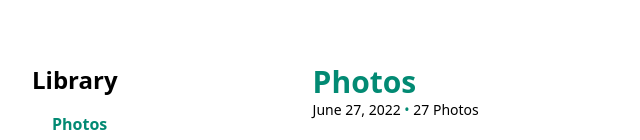
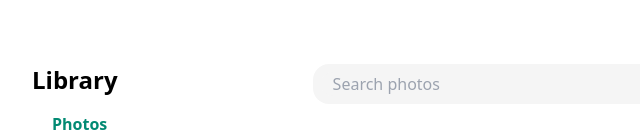
Before and after one commit to conorvenus/ai-photo-library, a Vue app: page /photos in a window 1280 px wide. Shown: the top 140 px of the page, without its empty margins (0-640 px from the left). Built offline with nearby package versions, Linux system fonts and the light colour scheme; some icons are missing.

Commit message:
added search bar

```diff
--- a/src/components/SearchInput.vue
+++ b/src/components/SearchInput.vue
@@ -0,0 +1,16 @@
+<script setup>
+    defineProps({
+        label: String
+    })
+</script>
+
+<template>
+    <div class="p-2 rounded-2xl flex flex-row bg-gray-light justify-center">
+        <input type="text" class="w-full pl-3 rounded-2xl bg-gray-light focus:outline-none" :placeholder="label"/>
+        <div class="pr-1 ml-1">
+            <v-icon name="hi-solid-search" class="text-[#b9c1d8]" />
+        </div>
+
+    </div>
+
+</template>
--- a/src/main.js
+++ b/src/main.js
@@ -1,11 +1,11 @@
 import { createApp } from 'vue'
 import { createMemoryHistory, createRouter } from 'vue-router'
 import { OhVueIcon, addIcons } from 'oh-vue-icons'
-import { HiPhotograph, MdPhotoalbumOutlined, BiFolder, BiBookmarkHeart, CoLocationPin, BiPeople, MdAddphotoalternateOutlined } from 'oh-vue-icons/icons'
+import { HiPhotograph, MdPhotoalbumOutlined, BiFolder, BiBookmarkHeart, CoLocationPin, BiPeople, MdAddphotoalternateOutlined, HiSolidSearch   } from 'oh-vue-icons/icons'
 import App from './App.vue'
 import './index.css'
 
-addIcons(HiPhotograph, MdPhotoalbumOutlined, BiFolder, BiBookmarkHeart, CoLocationPin, BiPeople, MdAddphotoalternateOutlined)
+addIcons(HiPhotograph, MdPhotoalbumOutlined, BiFolder, BiBookmarkHeart, CoLocationPin, BiPeople, MdAddphotoalternateOutlined, HiSolidSearch  )
 
 import PhotosView from './views/PhotosView.vue'
 
--- a/src/views/PhotosView.vue
+++ b/src/views/PhotosView.vue
@@ -1,8 +1,10 @@
 <script setup>
 import PhotoGrid from '../components/PhotoGrid.vue'
+import SearchInput from '../components/SearchInput.vue'
 </script>
 <template>
     <div class="flex flex-col gap-8">
+        <SearchInput label="Search photos"/>
         <header>
             <h1 class="text-3xl font-bold text-primary">Photos</h1>
             <p class="text-dark-gray font-medium text-sm">
```
